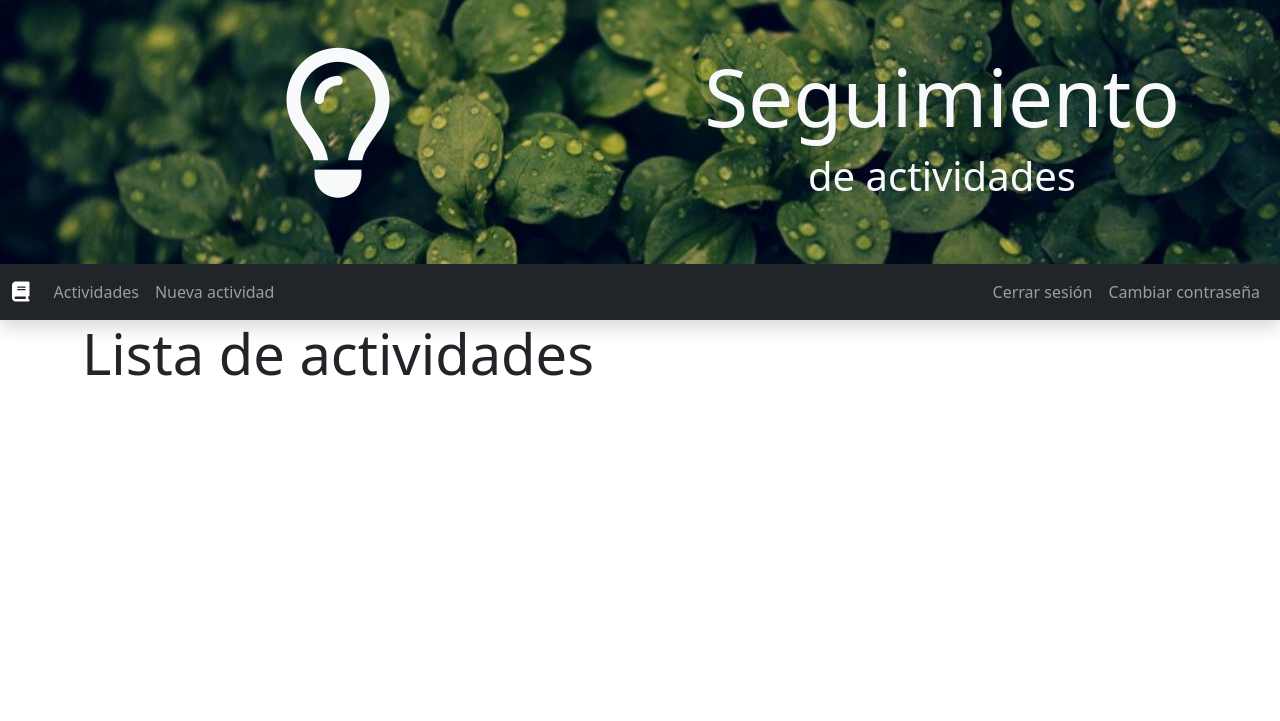
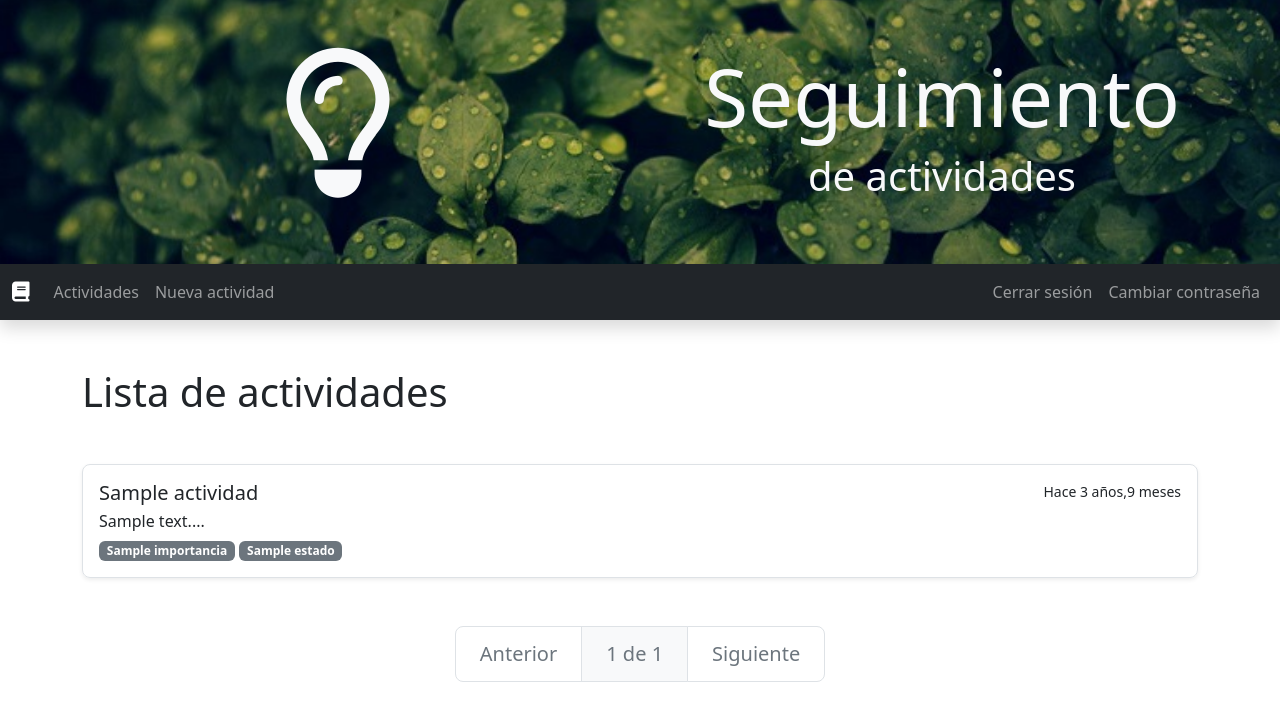
Before and after one commit to tareas-desarrollo-web-django/curso-python-django-estudiantes, a Django app: page /actividades/lista/ in a window 1280 px wide. Shown: the top 721 px of the page. Run offline with Django 4.2, Linux system fonts and the light colour scheme; a user stored in the database is signed in; tables that the repository leaves empty hold one stand-in row (values such as "Sample post").

Commit message:
Vista edicion email y vista de lista

```diff
--- a/Modulo 06/practicas/actividades/templates/actividades/lista.html
+++ b/Modulo 06/practicas/actividades/templates/actividades/lista.html
@@ -2,5 +2,49 @@
 
 
 {% block contenido %}
-<h1 class="container display-4">Lista de actividades</h1>
+<div class="container my-5">
+    <h1 class="display-6">Lista de actividades</h1>
+</div>
+
+<div class="container my-5 d-flex flex-column justify-content-end gap-3">
+    {% for actividad in actividades %}
+    <div class="p-3 border rounded-3 shadow-sm">
+        <a href="{% url 'actividades:detalle' actividad.id %}" class="list-group-item list-group-item-action">
+            <div class="d-flex w-100 justify-content-between">
+                <h5 class="mb-1">{{actividad.titulo}}</h5>
+                <small>Hace {{actividad.registrada_desde}}</small>
+            </div>
+            <p class="mb-1">{{actividad.descripcion|slice:100}}...</p>
+            <a href="?ipk={{actividad.importancia.id}}"><small class="badge bg-secondary">{{actividad.importancia}}</small></a>
+            <a href="?epk={{actividad.estado.id}}"><small class="badge bg-secondary">{{actividad.estado}}</small></a>
+        </a>
+    </div>
+    {% endfor %}
+</div>
+
+
+<!-- Paginacion básica -->
+<ul class="pagination pagination-lg justify-content-center my-5">
+    <li class="page-item">
+        {% if page_obj.has_previous %}
+        <a class="page-link" href="?{{get_params}}&pagina={{page_obj.previous_page_number}}">Anterior</a>
+        {% else %}
+        <a class="page-link disabled">Anterior</a>
+        {% endif %}
+    </li>
+
+    <li class="page-item">
+        <a class="page-link disabled bg-light">{{page_obj.number}} de {{page_obj.paginator.num_pages}}</a>
+    </li>
+
+    <li class="page-item">
+        {% if page_obj.has_next %}
+        <a class="page-link" href="?{{get_params}}&pagina={{page_obj.next_page_number}}">Siguiente</a>
+        {% else %}
+        <a class="page-link disabled">Siguiente</a>
+        {% endif %}
+    </li>
+</ul>
+
+
 {% endblock %}
--- a/Modulo 06/practicas/actividades/urls.py
+++ b/Modulo 06/practicas/actividades/urls.py
@@ -4,6 +4,7 @@ from . import views
 
 app_name = 'actividades'
 urlpatterns = [
+    path('email/', views.Email.as_view(), name='email'),
     path('nueva/', views.Nueva.as_view(), name='nueva'),
     path('lista/', views.Lista.as_view(), name='lista'),
     path('generador/', views.Generador.as_view(), name='generador'),
--- a/Modulo 06/practicas/actividades/views.py
+++ b/Modulo 06/practicas/actividades/views.py
@@ -1,8 +1,9 @@
 from django.shortcuts import render, redirect
 from django.urls import reverse_lazy, reverse
-from django.views.generic import TemplateView, CreateView
+from django.views.generic import TemplateView, CreateView, ListView
 from django.contrib.auth.mixins import LoginRequiredMixin
 
+# Para el email
 from django.conf import settings
 from django.core import mail
 from django.template.loader import render_to_string
@@ -11,6 +12,26 @@ from pathlib import Path
 from email.mime.image import MIMEImage
 
 from .models import Actividad, Importancia, Estado
+
+import pdb
+
+
+class Email(TemplateView):
+    template_name = 'actividades/email.html'
+
+    def get_context_data(self, *args, **kwargs):
+        # pdb.set_trace()
+        contexto = super().get_context_data(*args, **kwargs)
+
+        actividad = Actividad.objects.filter(id=1)[0]
+        urls = {
+            "home": self.request.build_absolute_uri(reverse("core:home")),
+            'detalle': self.request.build_absolute_uri(reverse('actividades:detalle', args=(actividad.id,)))
+        }
+
+        contexto.update({'urls': urls, 'actividad':actividad})
+
+        return contexto
 
 
 class Nueva(LoginRequiredMixin, CreateView):
@@ -72,8 +93,41 @@ class Nueva(LoginRequiredMixin, CreateView):
         msg.send()
 
 
-class Lista(TemplateView):
+class Lista(LoginRequiredMixin, ListView):
+    login_url = reverse_lazy('usuarios:iniciar_sesion')
     template_name = 'actividades/lista.html'
+    # model = Actividad
+    context_object_name = 'actividades'
+    paginate_by = 3
+    page_kwarg = 'pagina'
+
+    def get_queryset(self):
+        importancia_pk = self.request.GET.get('ipk', None)
+        estado_pk = self.request.GET.get('epk', None)
+
+        if importancia_pk and not importancia_pk.isdigit():
+            importancia_pk= None
+        if estado_pk and not estado_pk.isdigit():
+            estado_pk= None
+
+        actividades = Actividad.objects.filter(usuario=self.request.user)
+
+        if importancia_pk:
+            actividades = actividades.filter(importancia=importancia_pk)
+        if estado_pk:
+            actividades = actividades.filter(estado=estado_pk)
+
+        return actividades
+
+    def get_context_data(self, **kwargs):
+        contexto = super().get_context_data(**kwargs)
+
+        get_params = '&'.join([f'{p}={k}' for p,k in self.request.GET.items() if p != self.page_kwarg])
+        contexto['get_params'] = get_params
+
+        return contexto
+
+
 
 
 class Generador(TemplateView):
```
Also changed, not shown: Modulo 06/practicas/actividades/templates/actividades/email.html (+14 -2 lines).
